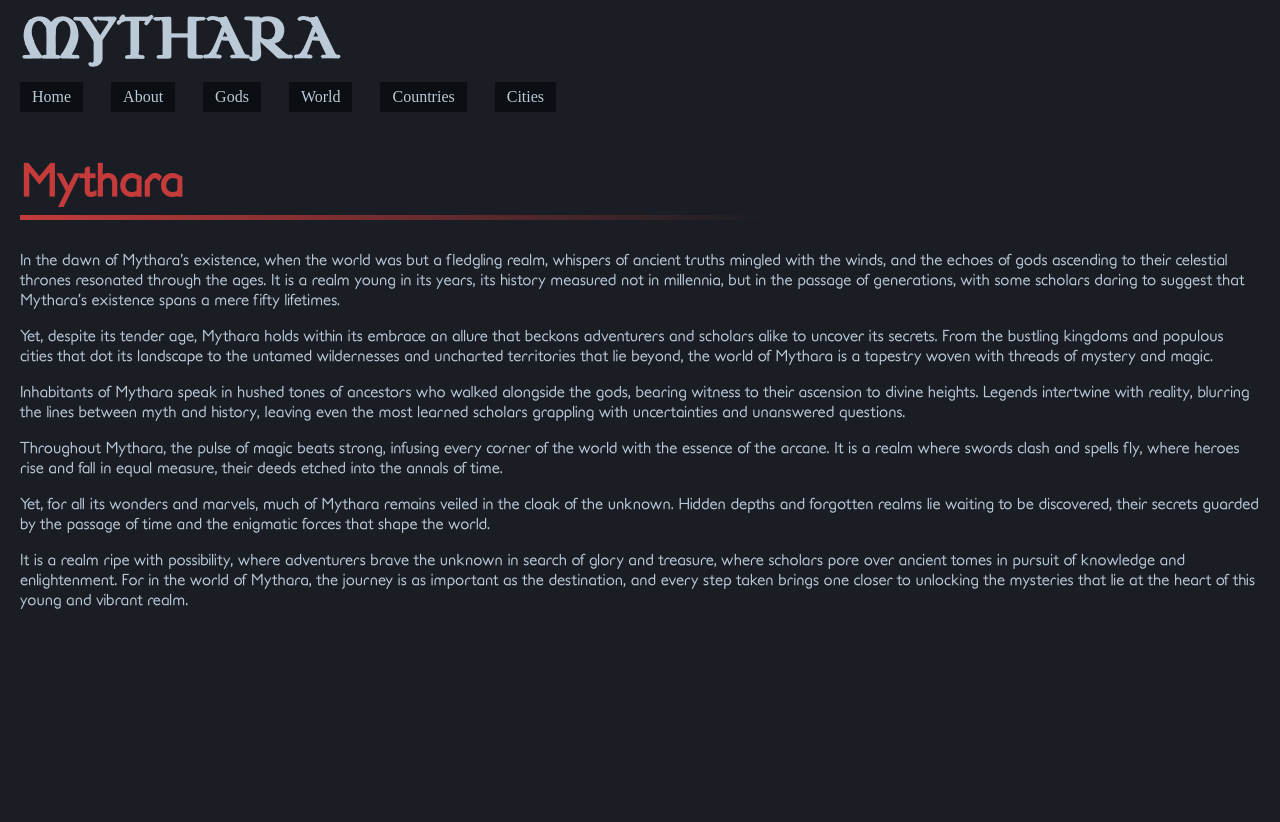
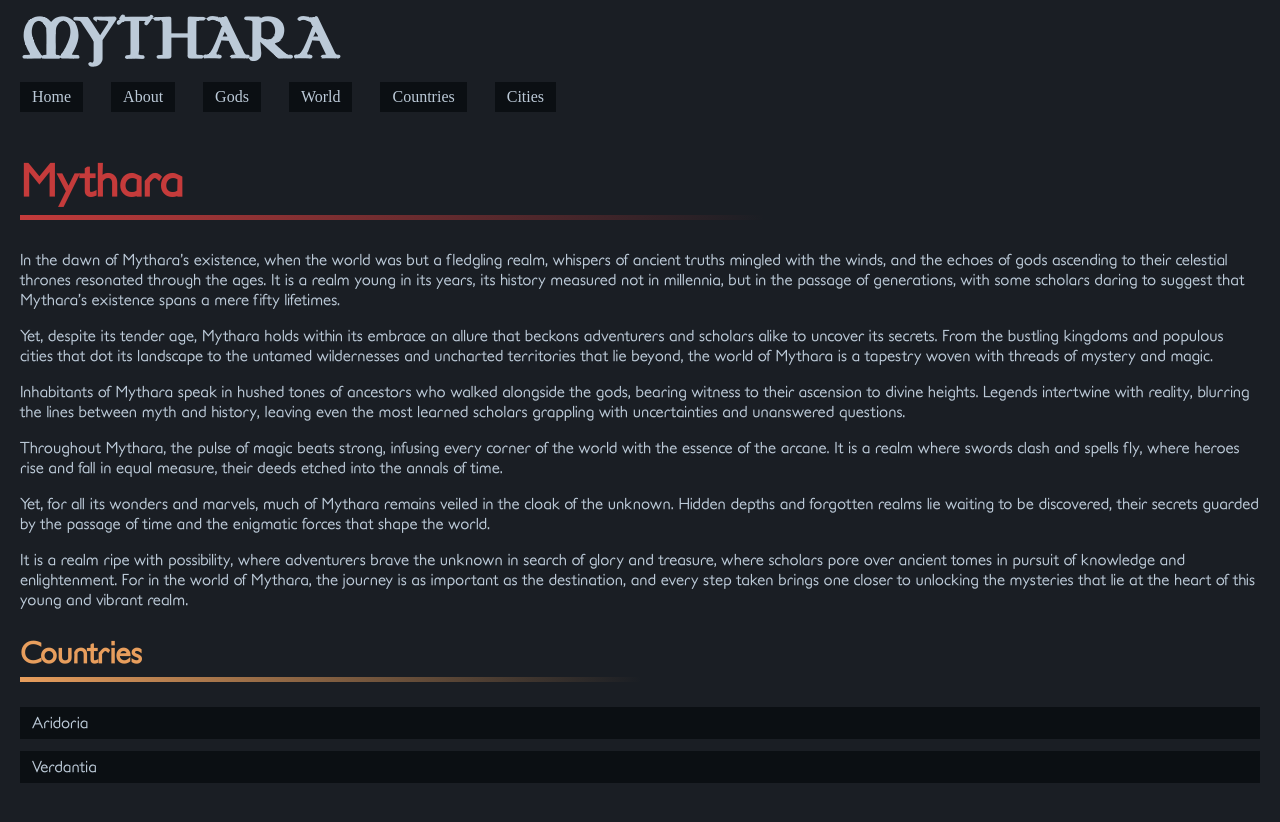
Before and after one commit to tomas02061991/Mythara.gtihub.io, a Jekyll site: the page built from world.md, in a window 1280 px wide. Shown: the top 822 px of the page. Built offline with Jekyll 4.4.1, drawn with Linux system fonts in a browser that asks for light colours; our own code applies the rules of GitHub Pages for plain Markdown files.

Commit message:
[PUBLISHER] Merge #22
* PUSH NOTE : world.md

* PUSH NOTE : Vulcanus, the Forge Master.md

* PUSH NOTE : Sylvana, the Verdant Guardian.md

* PUSH NOTE : Nereus, the Tidal Lord.md

* PUSH NOTE : Mordecai, the Shadow Reaper.md

* PUSH NOTE : Lysandra, the Night Whisperer.md

* PUSH NOTE : Aurelia, the Sun Sovereign.md

* PUSH NOTE : Astraia, the Star Weaver.md

* PUSH NOTE : Arboria, the Guardian of Life.md

* PUSH NOTE : Aeolus, the Tempest Warden.md

* PUSH NOTE : Verdantia.md

* PUSH NOTE : Aridoria.md

* PUSH NOTE : Keirthal.md

```diff
--- a/world.md
+++ b/world.md
@@ -14,3 +14,8 @@ Throughout Mythara, the pulse of magic beats strong, infusing every corner of th
 Yet, for all its wonders and marvels, much of Mythara remains veiled in the cloak of the unknown. Hidden depths and forgotten realms lie waiting to be discovered, their secrets guarded by the passage of time and the enigmatic forces that shape the world.
 
 It is a realm ripe with possibility, where adventurers brave the unknown in search of glory and treasure, where scholars pore over ancient tomes in pursuit of knowledge and enlightenment. For in the world of Mythara, the journey is as important as the destination, and every step taken brings one closer to unlocking the mysteries that lie at the heart of this young and vibrant realm.
+
+## Countries
+
+[Aridoria](./_countries/Aridoria.md)
+[Verdantia](./_countries/Verdantia.md)
```
Also changed, not shown: _countries/Verdantia.md (+4 -0 lines).
